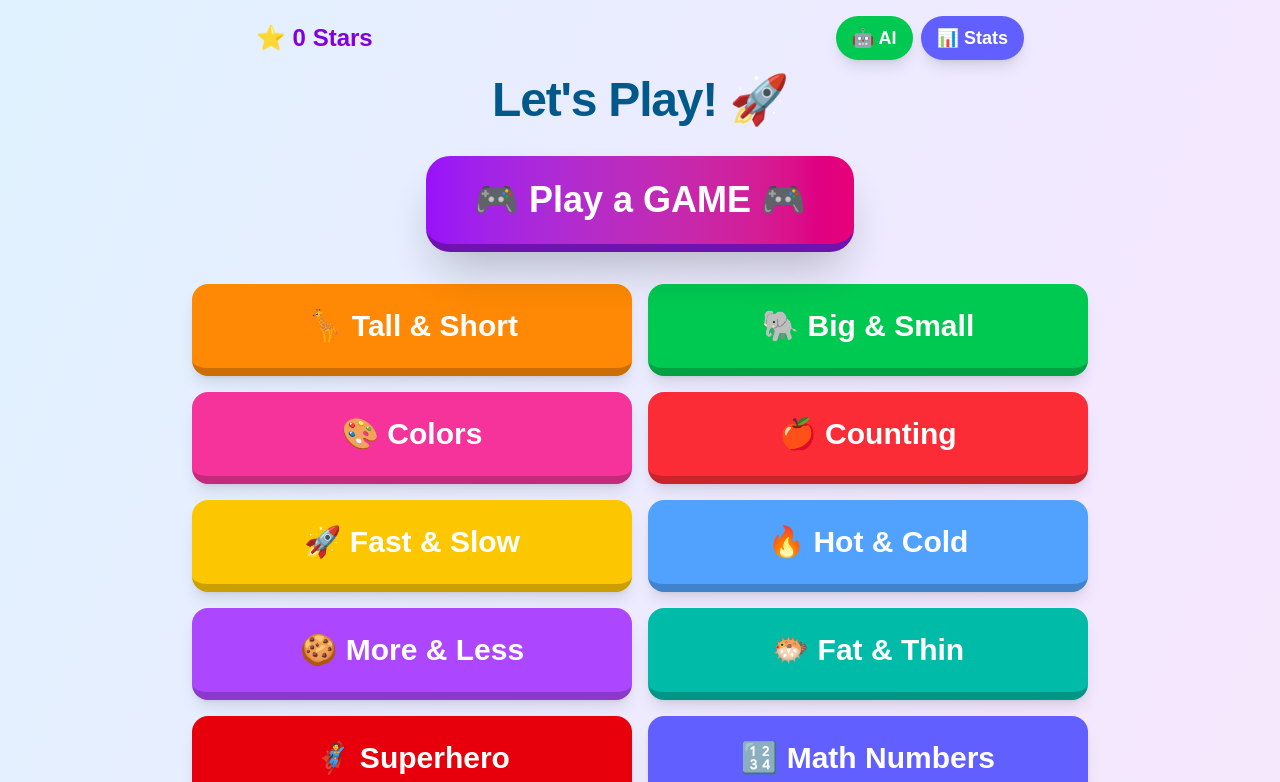
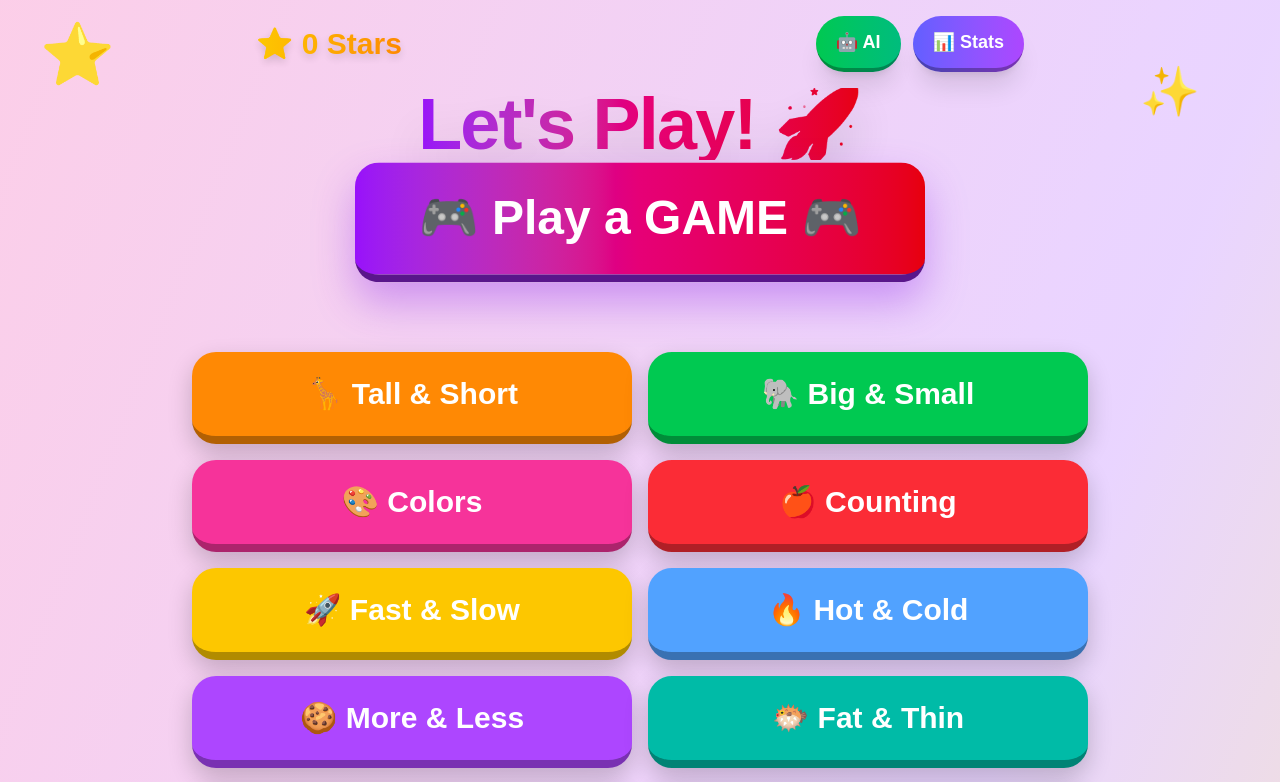
Before and after one commit to asaidhiraj/toddler-learning, a Next.js app: page / in a window 1280 px wide. Shown: the top 782 px of the page. Built offline with nearby package versions, Linux system fonts and the light colour scheme.

Commit message:
Made UI super fun and vibrant: added colorful gradients, animations, hover effects, and playful design elements

```diff
--- a/app/page.js
+++ b/app/page.js
@@ -599,10 +599,16 @@ export default function Home() {
     const rewardEmoji = category === 'superhero' ? '🦸' : category === 'math_numbers' ? '🔢' : category === 'alphabet' ? '📚' : category === 'simple_addition' ? '➕' : '🏆';
     const latestSticker = stickers[stickers.length - 1];
     return (
-      <div className="flex flex-col items-center justify-center min-h-screen bg-gradient-to-br from-yellow-300 via-pink-300 to-purple-300 text-center p-4">
+      <div className="flex flex-col items-center justify-center min-h-screen bg-gradient-to-br from-yellow-300 via-pink-300 via-purple-300 to-blue-300 text-center p-4 relative overflow-hidden">
         <Confetti width={windowSize.width} height={windowSize.height} numberOfPieces={500} recycle={false} />
-        <div className="text-9xl mb-4 animate-bounce">{rewardEmoji}</div>
-        <h1 className="text-6xl font-black text-purple-700 mb-4 drop-shadow-md">YOU DID IT!</h1>
+        {/* Floating emojis */}
+        <div className="absolute top-10 left-10 text-7xl animate-bounce" style={{ animationDelay: '0s' }}>🎉</div>
+        <div className="absolute top-20 right-20 text-6xl animate-bounce" style={{ animationDelay: '0.5s' }}>⭐</div>
+        <div className="absolute bottom-20 left-20 text-5xl animate-bounce" style={{ animationDelay: '1s' }}>✨</div>
+        <div className="absolute bottom-10 right-10 text-6xl animate-bounce" style={{ animationDelay: '1.5s' }}>🎈</div>
+
+        <div className="text-9xl mb-4 animate-bounce relative z-10" style={{ animationDuration: '0.8s' }}>{rewardEmoji}</div>
+        <h1 className="text-7xl md:text-8xl font-black mb-4 drop-shadow-2xl relative z-10 bg-gradient-to-r from-purple-600 via-pink-600 to-red-600 bg-clip-text text-transparent animate-pulse">YOU DID IT!</h1>
         {latestSticker && (
           <div className="mb-6">
             <p className="text-3xl font-bold text-purple-800 mb-2">You earned a sticker!</p>
@@ -615,13 +621,15 @@ export default function Home() {
         <div className="flex gap-4 flex-wrap justify-center">
           <button
             onClick={() => startCategory(category)}
-            className="px-8 py-4 bg-purple-600 text-white text-2xl rounded-full font-bold shadow-xl border-b-8 border-purple-800 active:border-b-0 active:translate-y-2 transition-all"
+            className="px-10 py-5 bg-gradient-to-r from-purple-600 to-pink-600 text-white text-2xl rounded-full font-black shadow-2xl border-b-8 border-purple-800 hover:scale-110 active:scale-95 active:border-b-0 active:translate-y-2 transition-all transform relative z-10"
+            style={{ boxShadow: '0 15px 35px rgba(147, 51, 234, 0.4)' }}
           >
             Play Again 🔄
           </button>
           <button
             onClick={resetGame}
-            className="px-8 py-4 bg-blue-500 text-white text-2xl rounded-full font-bold shadow-xl border-b-8 border-blue-700 active:border-b-0 active:translate-y-2 transition-all"
+            className="px-10 py-5 bg-gradient-to-r from-blue-500 to-cyan-500 text-white text-2xl rounded-full font-black shadow-2xl border-b-8 border-blue-700 hover:scale-110 active:scale-95 active:border-b-0 active:translate-y-2 transition-all transform relative z-10"
+            style={{ boxShadow: '0 15px 35px rgba(59, 130, 246, 0.4)' }}
           >
             New Game 🏠
           </button>
@@ -742,41 +750,48 @@ export default function Home() {
   // --- SCREEN: CATEGORY SELECTION ---
   if (!category) {
     return (
-      <div className="flex flex-col items-center justify-center min-h-screen bg-gradient-to-br from-sky-100 via-purple-100 to-pink-100 p-4">
-        <div className="w-full max-w-3xl flex justify-between items-center mb-4">
-          <div className="text-2xl font-bold text-purple-700">⭐ {totalStars} Stars</div>
-          <div className="flex gap-2">
+      <div className="flex flex-col items-center justify-center min-h-screen bg-gradient-to-br from-pink-200 via-purple-200 via-blue-200 to-yellow-200 p-4 relative overflow-hidden">
+        {/* Animated background elements */}
+        <div className="absolute top-10 left-10 text-6xl animate-bounce" style={{ animationDelay: '0s', animationDuration: '3s' }}>⭐</div>
+        <div className="absolute top-20 right-20 text-5xl animate-bounce" style={{ animationDelay: '1s', animationDuration: '2.5s' }}>✨</div>
+        <div className="absolute bottom-20 left-20 text-4xl animate-bounce" style={{ animationDelay: '2s', animationDuration: '3.5s' }}>🎈</div>
+        <div className="absolute bottom-10 right-10 text-5xl animate-bounce" style={{ animationDelay: '0.5s', animationDuration: '2.8s' }}>🎉</div>
+
+        <div className="w-full max-w-3xl flex justify-between items-center mb-4 relative z-10">
+          <div className="text-3xl font-black bg-gradient-to-r from-yellow-400 to-orange-400 bg-clip-text text-transparent drop-shadow-lg animate-pulse">⭐ {totalStars} Stars</div>
+          <div className="flex gap-3">
             <button
               onClick={() => {
                 const newValue = !useAIQuestions;
                 setUseAIQuestions(newValue);
                 localStorage.setItem('toddlerAppUseAI', JSON.stringify(newValue));
               }}
-              className={`px-4 py-2 ${useAIQuestions ? 'bg-green-500' : 'bg-gray-400'} text-white text-lg rounded-full font-bold shadow-lg`}
+              className={`px-5 py-3 ${useAIQuestions ? 'bg-gradient-to-r from-green-500 to-emerald-500' : 'bg-gradient-to-r from-gray-400 to-gray-500'} text-white text-lg rounded-full font-black shadow-xl border-b-4 border-black/30 hover:scale-110 active:scale-95 transition-all transform`}
               title={useAIQuestions ? 'AI Questions ON - Click to use static questions' : 'Static Questions ON - Click to use AI questions'}
             >
               {useAIQuestions ? '🤖 AI' : '📚 Static'}
             </button>
             <button
               onClick={() => setShowParentMode(true)}
-              className="px-4 py-2 bg-indigo-500 text-white text-lg rounded-full font-bold shadow-lg"
+              className="px-5 py-3 bg-gradient-to-r from-indigo-500 to-purple-500 text-white text-lg rounded-full font-black shadow-xl border-b-4 border-black/30 hover:scale-110 active:scale-95 transition-all transform"
             >
               📊 Stats
             </button>
           </div>
         </div>
 
-        <h1 className="text-5xl font-black text-sky-800 mb-8 tracking-tight">Let's Play! 🚀</h1>
+        <h1 className="text-6xl md:text-7xl font-black mb-8 tracking-tight relative z-10 bg-gradient-to-r from-purple-600 via-pink-600 to-red-600 bg-clip-text text-transparent drop-shadow-2xl animate-pulse">Let's Play! 🚀</h1>
 
         {/* Play a GAME Button - Prominent and Large */}
         <button
           onClick={playRandomGame}
-          className="mb-8 px-12 py-6 bg-gradient-to-r from-purple-600 to-pink-600 text-white text-3xl md:text-4xl font-black rounded-3xl shadow-2xl border-b-8 border-purple-800 hover:brightness-110 active:border-b-0 active:translate-y-2 transition-all animate-pulse hover:animate-none"
+          className="mb-10 px-16 py-8 bg-gradient-to-r from-purple-600 via-pink-600 to-red-600 text-white text-4xl md:text-5xl font-black rounded-3xl shadow-2xl border-b-8 border-purple-900 hover:brightness-110 hover:scale-105 active:border-b-0 active:translate-y-2 transition-all transform relative z-10 animate-bounce hover:animate-none"
+          style={{ boxShadow: '0 20px 40px rgba(147, 51, 234, 0.4)' }}
         >
           🎮 Play a GAME 🎮
         </button>
 
-        <div className="grid grid-cols-1 md:grid-cols-2 gap-4 w-full max-w-4xl">
+        <div className="grid grid-cols-1 md:grid-cols-2 gap-4 w-full max-w-4xl relative z-10">
           <MenuButton onClick={() => startCategory('tall_short')} color="bg-orange-400" label="🦒 Tall & Short" />
           <MenuButton onClick={() => startCategory('big_small')} color="bg-green-500" label="🐘 Big & Small" />
           <MenuButton onClick={() => startCategory('colors')} color="bg-pink-500" label="🎨 Colors" />
@@ -867,14 +882,19 @@ export default function Home() {
   const isAudioModule = category === 'math_numbers' || category === 'alphabet' || category === 'simple_addition';
 
   return (
-    <div className={`flex flex-col items-center justify-center min-h-screen p-4 transition-colors duration-300 ${feedback === 'correct' ? 'bg-green-200' : feedback === 'wrong' ? 'bg-red-200' : category === 'superhero' ? 'bg-gradient-to-br from-red-50 to-blue-50' : 'bg-white'}`}>
+    <div className={`flex flex-col items-center justify-center min-h-screen p-4 transition-all duration-500 ${feedback === 'correct' ? 'bg-gradient-to-br from-green-300 via-emerald-200 to-lime-200' : feedback === 'wrong' ? 'bg-gradient-to-br from-red-300 via-rose-200 to-pink-200' : category === 'superhero' ? 'bg-gradient-to-br from-red-100 via-blue-100 to-purple-100' : 'bg-gradient-to-br from-blue-50 via-purple-50 to-pink-50'}`}>
 
       {/* Top Bar */}
-      <div className="w-full max-w-3xl flex justify-between items-center mb-8 absolute top-4 px-4">
-        <button onClick={resetGame} className="px-4 py-2 bg-gray-200 rounded-full font-bold text-gray-600">✕ Exit</button>
-        <div className="flex gap-1">
+      <div className="w-full max-w-3xl flex justify-between items-center mb-8 absolute top-4 px-4 z-20">
+        <button
+          onClick={resetGame}
+          className="px-5 py-3 bg-gradient-to-r from-gray-300 to-gray-400 rounded-full font-black text-gray-700 shadow-xl border-b-4 border-gray-600 hover:scale-110 active:scale-95 active:border-b-0 active:translate-y-1 transition-all transform"
+        >
+          ✕ Exit
+        </button>
+        <div className="flex gap-2 bg-white/80 backdrop-blur-sm px-4 py-2 rounded-full shadow-lg">
           {[...Array(WIN_CONDITION)].map((_, i) => (
-            <span key={i} className={`text-3xl transition-all ${i < score ? 'opacity-100 scale-125' : 'opacity-20 grayscale'}`}>⭐</span>
+            <span key={i} className={`text-4xl transition-all transform ${i < score ? 'opacity-100 scale-125 animate-bounce' : 'opacity-20 grayscale'}`} style={{ animationDelay: `${i * 0.1}s` }}>⭐</span>
           ))}
         </div>
       </div>
@@ -883,7 +903,7 @@ export default function Home() {
       {!showHint && (
         <button
           onClick={handleShowHint}
-          className="absolute top-20 right-4 px-4 py-2 bg-yellow-400 text-yellow-900 text-xl rounded-full font-bold shadow-lg border-b-4 border-yellow-600 active:border-b-0 active:translate-y-1 transition-all"
+          className="absolute top-20 right-4 px-5 py-3 bg-gradient-to-r from-yellow-400 to-orange-400 text-yellow-900 text-xl rounded-full font-black shadow-xl border-b-4 border-yellow-600 hover:scale-110 active:scale-95 active:border-b-0 active:translate-y-1 transition-all transform z-20"
         >
           💡 Hint
         </button>
@@ -891,9 +911,9 @@ export default function Home() {
 
       {/* Hint Display */}
       {showHint && questionQueue.length > 0 && (
-        <div className="absolute top-20 right-4 bg-yellow-100 border-4 border-yellow-400 rounded-2xl p-4 shadow-2xl z-10 max-w-xs">
-          <div className="text-2xl font-bold text-yellow-800 mb-2">💡 Hint:</div>
-          <div className="text-xl text-yellow-900">
+        <div className="absolute top-20 right-4 bg-gradient-to-br from-yellow-100 to-orange-100 border-4 border-yellow-400 rounded-3xl p-5 shadow-2xl z-20 max-w-xs animate-pulse">
+          <div className="text-2xl font-black text-yellow-800 mb-2">💡 Hint:</div>
+          <div className="text-xl text-yellow-900 font-bold">
             {category === 'find_object' && currentQ.options ? (
               <>Look for: {currentQ.options[currentQ.correct].txt} {currentQ.options[currentQ.correct].icon}</>
             ) : category === 'patterns' ? (
@@ -906,14 +926,14 @@ export default function Home() {
       )}
 
       {/* Question Text */}
-      <div className="w-full max-w-3xl text-center mb-4">
+      <div className="w-full max-w-3xl text-center mb-4 mt-16">
         {useAIQuestions && (
-          <div className="inline-block px-4 py-2 bg-green-100 text-green-800 text-lg font-bold rounded-full mb-2">
+          <div className="inline-block px-5 py-2 bg-gradient-to-r from-green-400 to-emerald-400 text-white text-lg font-black rounded-full mb-3 shadow-lg animate-pulse">
             🤖 AI Generated
           </div>
         )}
       </div>
-      <h2 className="text-4xl md:text-6xl font-black text-slate-800 mb-8 text-center leading-tight mt-12">{currentQ.q}</h2>
+      <h2 className="text-5xl md:text-7xl font-black mb-8 text-center leading-tight bg-gradient-to-r from-purple-600 via-pink-600 to-red-600 bg-clip-text text-transparent drop-shadow-lg animate-pulse">{currentQ.q}</h2>
 
       {/* Special Display for Counting, Math, Alphabet, and Shape Matching */}
       {(currentQ.display || currentQ.outline) && (
@@ -925,7 +945,7 @@ export default function Home() {
         <button
           onClick={handleReplaySound}
           disabled={isSpeaking}
-          className="mb-6 px-6 py-3 bg-blue-500 text-white text-xl rounded-full font-bold shadow-lg border-b-4 border-blue-700 active:border-b-0 active:translate-y-1 transition-all disabled:opacity-50"
+          className="mb-6 px-8 py-4 bg-gradient-to-r from-blue-500 to-cyan-500 text-white text-xl rounded-full font-black shadow-xl border-b-4 border-blue-700 hover:scale-110 active:scale-95 active:border-b-0 active:translate-y-1 transition-all transform disabled:opacity-50"
         >
           {isSpeaking ? '🔊 Playing...' : category === 'animals' ? '🔊 Hear Sound' : '🔊 Listen Again'}
         </button>
@@ -1014,9 +1034,13 @@ function MenuButton({ onClick, color, label }) {
   return (
     <button
       onClick={onClick}
-      className={`p-6 ${color} rounded-2xl shadow-lg border-b-8 border-black/20 text-white text-2xl md:text-3xl font-black hover:brightness-110 active:border-b-0 active:translate-y-2 transition-all flex items-center justify-center gap-2`}
+      className={`p-6 ${color} rounded-3xl shadow-2xl border-b-8 border-black/30 text-white text-2xl md:text-3xl font-black hover:brightness-110 hover:scale-105 hover:rotate-1 active:border-b-0 active:translate-y-2 active:scale-95 transition-all transform flex items-center justify-center gap-2 relative overflow-hidden group`}
+      style={{
+        boxShadow: '0 10px 25px rgba(0, 0, 0, 0.2)',
+      }}
     >
-      {label}
+      <span className="absolute inset-0 bg-gradient-to-r from-white/0 via-white/20 to-white/0 transform -skew-x-12 -translate-x-full group-hover:translate-x-full transition-transform duration-1000"></span>
+      <span className="relative z-10">{label}</span>
     </button>
   );
 }
@@ -1027,21 +1051,23 @@ function GameButton({ option, onClick }) {
   return (
     <button
       onClick={onClick}
-      className="flex flex-col items-center justify-center p-6 md:p-10 bg-white rounded-3xl shadow-xl border-b-8 border-slate-200 hover:bg-blue-50 hover:border-blue-300 hover:-translate-y-1 active:border-b-0 active:translate-y-2 transition-all h-64"
+      className="flex flex-col items-center justify-center p-6 md:p-10 bg-gradient-to-br from-white to-blue-50 rounded-3xl shadow-2xl border-b-8 border-blue-300 hover:bg-gradient-to-br hover:from-blue-100 hover:to-purple-100 hover:border-purple-400 hover:-translate-y-2 hover:scale-105 active:border-b-0 active:translate-y-2 active:scale-95 transition-all transform h-64 group relative overflow-hidden"
+      style={{ boxShadow: '0 15px 35px rgba(59, 130, 246, 0.3)' }}
     >
+      <span className="absolute inset-0 bg-gradient-to-r from-purple-400/0 via-pink-400/20 to-purple-400/0 transform -skew-x-12 -translate-x-full group-hover:translate-x-full transition-transform duration-1000"></span>
       {option.imageUrl && !imageError ? (
         <img
           src={option.imageUrl}
           alt={option.txt}
-          className="w-32 h-32 md:w-40 md:h-40 mb-4 object-cover rounded-lg drop-shadow-sm transform transition-transform hover:scale-110"
+          className="w-32 h-32 md:w-40 md:h-40 mb-4 object-cover rounded-2xl drop-shadow-lg transform transition-transform group-hover:scale-125 group-hover:rotate-6 relative z-10"
           onError={() => setImageError(true)}
         />
       ) : (
-        <span className="text-8xl md:text-9xl mb-4 drop-shadow-sm transform transition-transform hover:scale-110">
+        <span className="text-8xl md:text-9xl mb-4 drop-shadow-lg transform transition-transform group-hover:scale-125 group-hover:rotate-12 relative z-10">
           {option.icon}
         </span>
       )}
-      <span className="text-2xl md:text-4xl text-slate-600 font-bold">{option.txt}</span>
+      <span className="text-2xl md:text-4xl bg-gradient-to-r from-purple-600 to-pink-600 bg-clip-text text-transparent font-black relative z-10">{option.txt}</span>
     </button>
   );
 }
```
